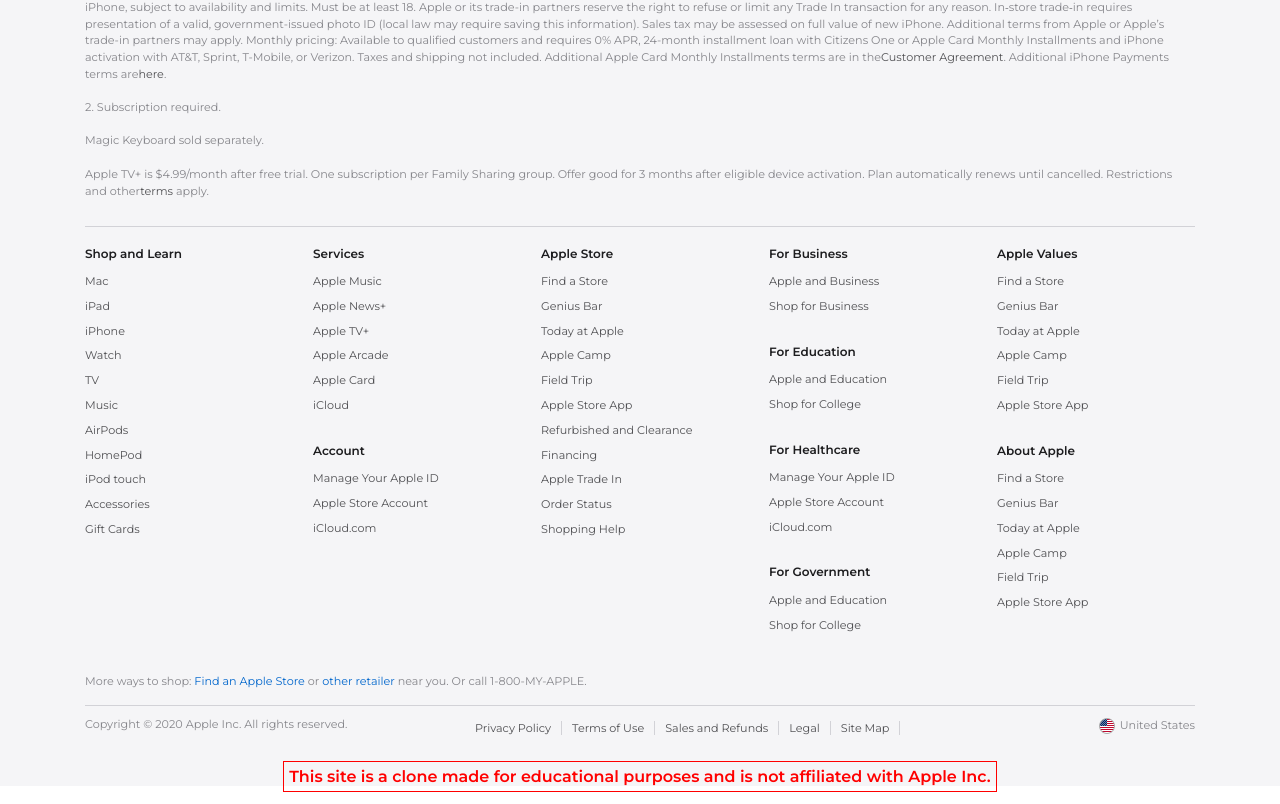
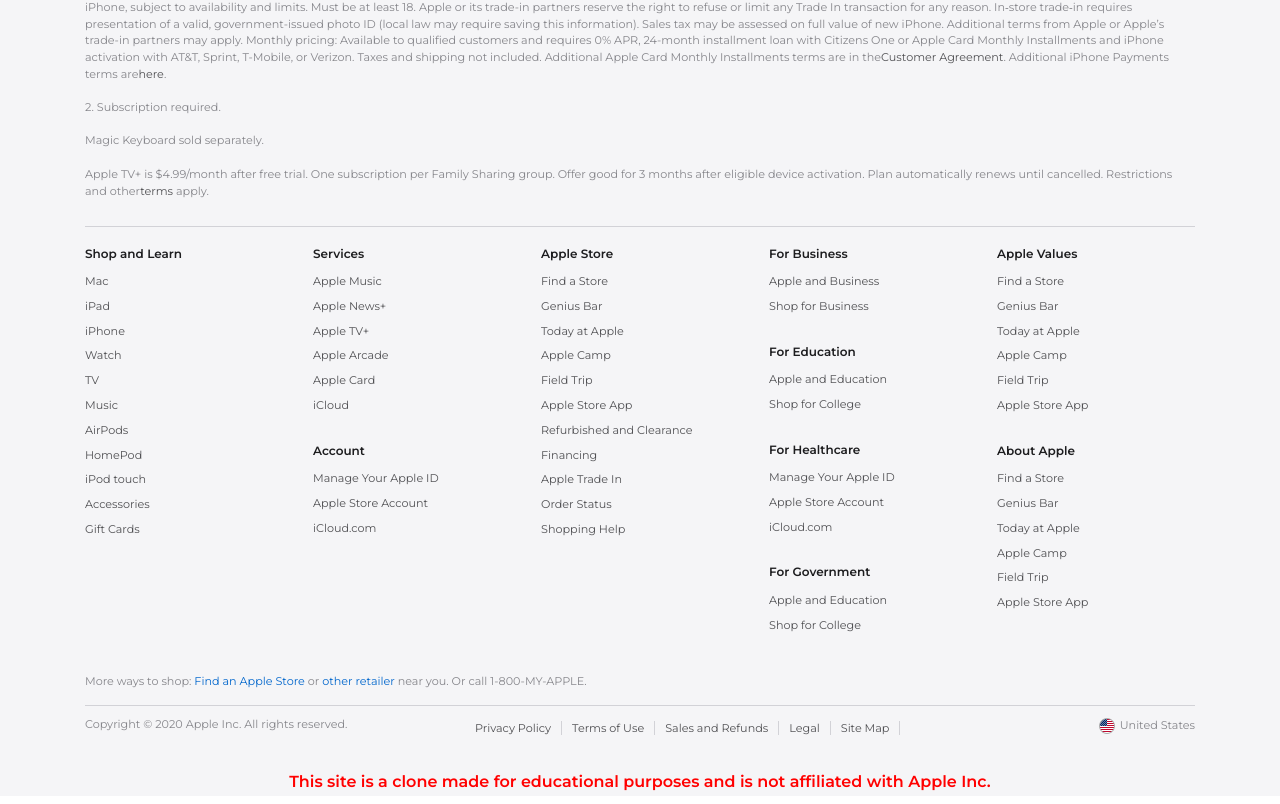
Before and after one commit to henokyohanes/Apple-Clone, a React (Vite) app: page / in a window 1280 px wide. Shown: the part 3810-4614 px from the top of the page. Built offline with nearby package versions, Linux system fonts and the light colour scheme.

Commit message:
footer component styling updated.

```diff
--- a/src/Components/Footer.jsx
+++ b/src/Components/Footer.jsx
@@ -228,7 +228,7 @@
                         <div className="footer-country-name">United States</div>
                     </div>
                 </div>
-                <h6><span>This site is a clone made for educational purposes and is not affiliated with Apple Inc.</span></h6>
+                <h6>This site is a clone made for educational purposes and is not affiliated with Apple Inc.</h6>
             </div>
         </footer>
     );
--- a/src/assets/css/styles.css
+++ b/src/assets/css/styles.css
@@ -128,12 +128,8 @@
 
 .container h6 {
 	text-align: center;
-}
-
-.container h6 span{
 	font-weight: 600;
 	color: red;
-	border: 1px solid red;
 	padding: 5px;
 }
 
```
